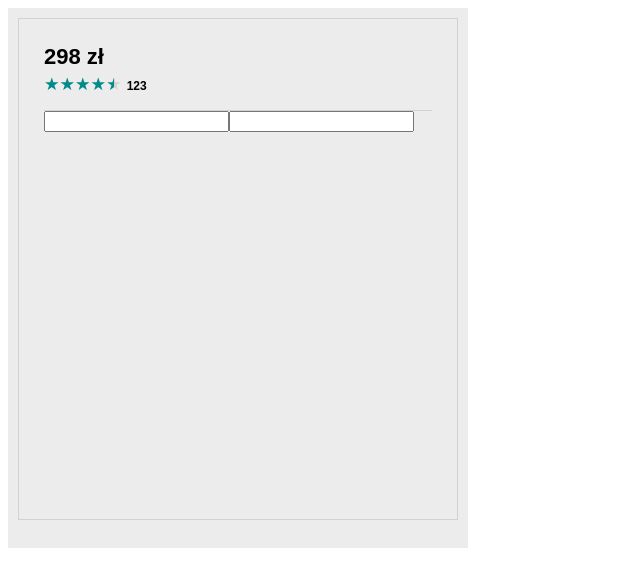
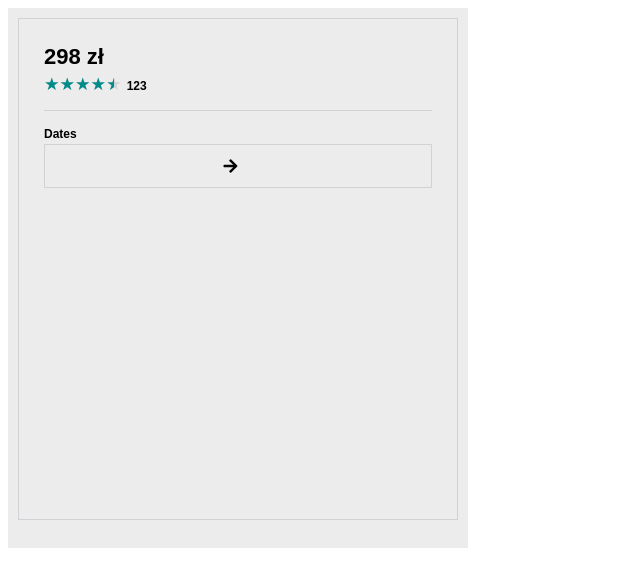
Before and after one commit to pcolta/booking-form, a Vue app: page / in a window 1280 px wide. Shown: the top 586 px of the page, without its empty margins (0-640 px from the left). Built offline with nearby package versions, Linux system fonts and the light colour scheme.

Commit message:
change input styles

```diff
--- a/src/assets/scss/styles.scss
+++ b/src/assets/scss/styles.scss
@@ -1,4 +1,5 @@
 $grey: #d2d1d6;
+$greyLight: #ececec;
 
 #app {
   font-family: Montserrat, sans-serif;
@@ -131,3 +132,40 @@ form {
   width: var(--w, 0%);
   color: darkcyan;
 }
+
+.dates {
+  font-size: 12px;
+  font-weight: 600;
+  width: 100%;
+  display: flex;
+  padding-top: 16px;
+  padding-bottom: 3px;
+}
+
+.input-date-component {
+  .input-wrapper {
+    border: 1px solid $grey;
+    padding: 8px;
+  }
+
+  input {
+    width: 42%;
+    border: none;
+    background-color: $greyLight;
+    height: 24px;
+    font-size: 18px;
+    color: #7b7b7b;
+    border-radius: 5px;
+  }
+
+  input:focus {
+    background-color: #9edad7;
+    border: none;
+    color: #579396;
+  }
+
+  .fa-arrow-right {
+    font-weight: 100;
+    width: 10%;
+  }
+}
--- a/src/components/DataPickerComponents/InputDataComponent.vue
+++ b/src/components/DataPickerComponents/InputDataComponent.vue
@@ -1,6 +1,11 @@
 <template>
-  <div>
-    <input @click="onShow"/><input @click="onShow"/>
+  <div class="input-date-component">
+    <span class="dates">Dates</span>
+    <div class="input-wrapper">
+      <input @click="onShow"/>
+      <i class="fas fa-arrow-right"></i>
+      <input @click="onShow"/>
+    </div>
   </div>
 </template>
 
```
